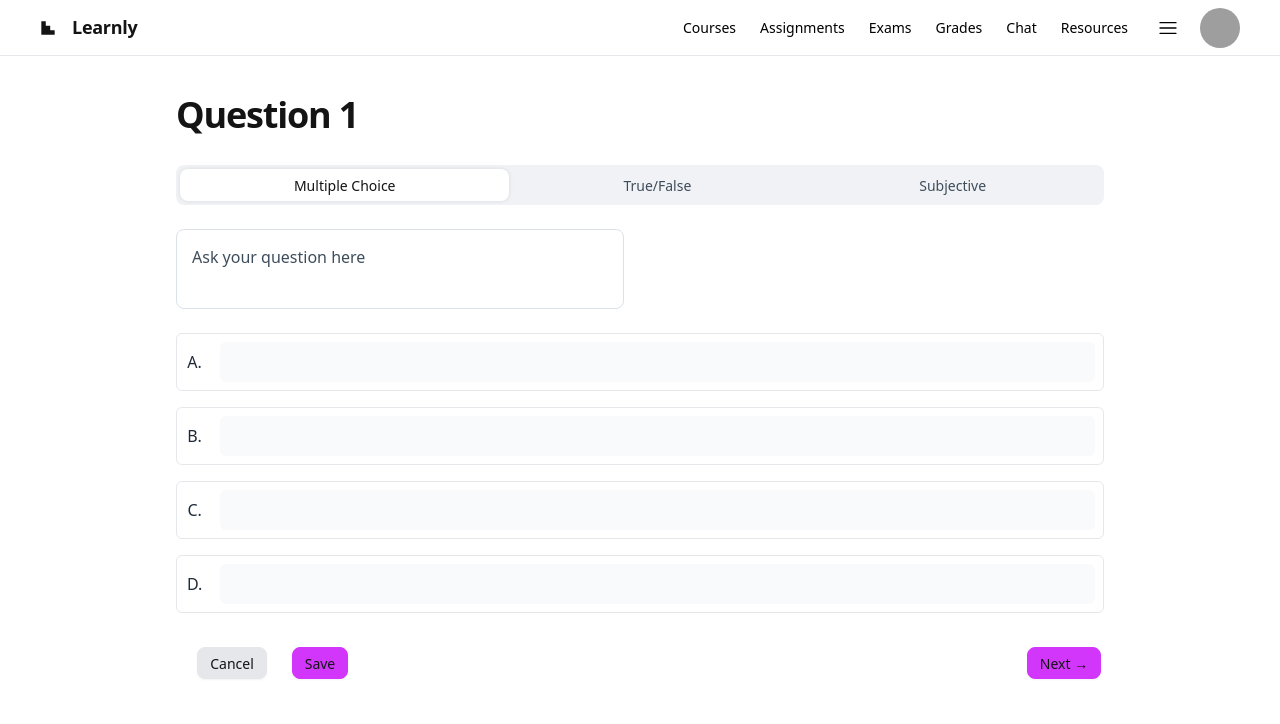
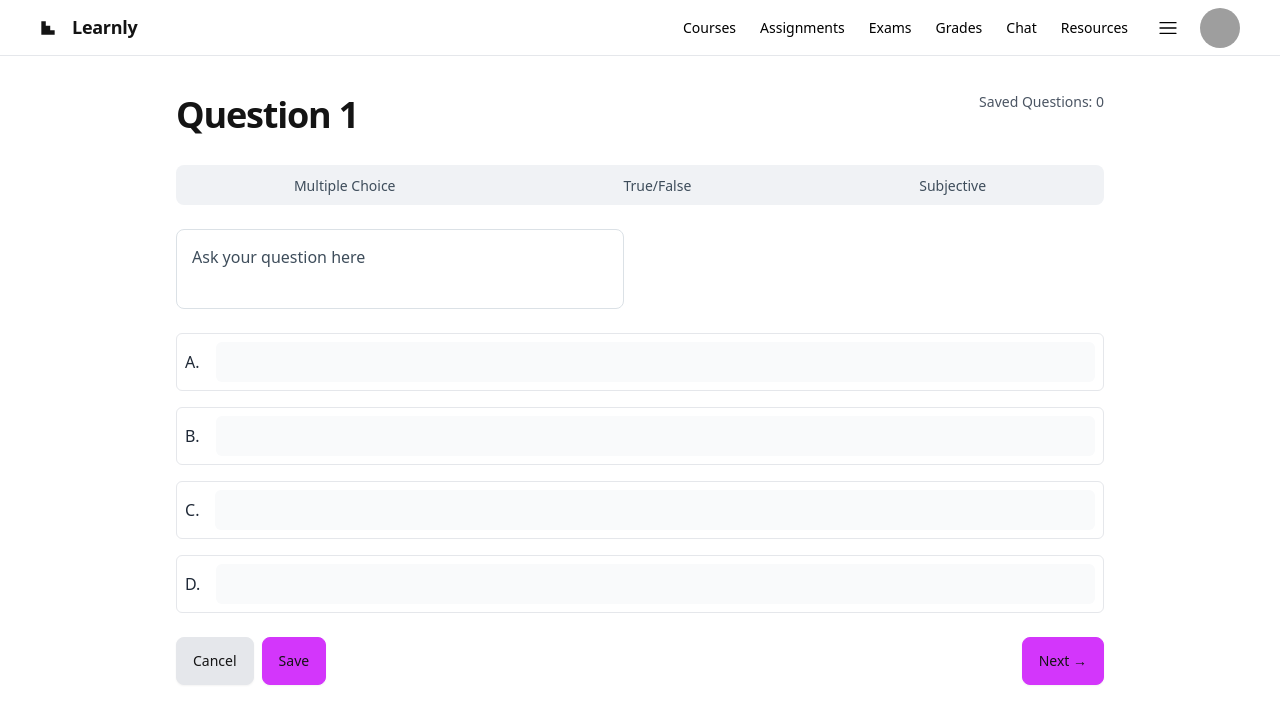
Before and after one commit to KolaAdetola/Learnly, a React (Vite) app in the folder Frontend/: page /exams in a window 1280 px wide. Shown: the top 724 px of the page. Built offline with nearby package versions, Linux system fonts and the light colour scheme; sample sign-in values are in the browser's storage; grey boxes are pictures that could not be loaded.

Commit message:
added questions increment

```diff
--- a/Frontend/src/pages/Exams/Exam.jsx
+++ b/Frontend/src/pages/Exams/Exam.jsx
@@ -2,130 +2,159 @@ import React, { useState } from "react";
 import True from "../../components/True/True.jsx";
 
 const Exam = () => {
-  const [questionType, setQuestionType] = useState("Multiple Choice"); // State to manage selected question type
+  const [questionType, setQuestionType] = useState("Multiple Choice");
+  const [questionText, setQuestionText] = useState(""); // State for question text
+  const [options, setOptions] = useState({ A: "", B: "", C: "", D: "" }); // State for options in Multiple Choice
+  const [savedQuestions, setSavedQuestions] = useState(0); // State for tracking saved questions
+  const [nextNumber,setNextNumber]=useState(1)
 
+  // Handles changing the question type
   const handleQuestionTypeChange = (type) => {
-    setQuestionType(type); // Set the selected question type
+    setQuestionType(type);
   };
+
+  // Handles changing multiple choice options
+  const handleOptionChange = (option, value) => {
+    setOptions({ ...options, [option]: value });
+  };
+
+  // Handles saving a question
+  const handleSaveQuestion = () => {
+    if (questionText.trim() === "") {
+      alert("Please enter a question before saving.");
+      return;
+    }
+
+    // Increment saved questions counter
+    setSavedQuestions(savedQuestions + 1);
+    setNextNumber(nextNumber + 1)
+
+    // Clear the question and options
+    setQuestionText("");
+    setOptions({ A: "", B: "", C: "", D: "" });
+  };
+
   return (
     <div className="layout-container flex h-screen grow flex-col bg-white">
       <div className="px-40 flex flex-1 justify-center py-5 ">
         <div className="layout-content-container flex flex-col max-w-[960px] flex-1">
+
+          {/* Indicator for number of saved questions */}
           <div className="flex flex-wrap justify-between gap-3 p-4">
             <p className="text-[#141414] text-4xl font-black leading-tight tracking-[-0.033em] min-w-72">
-              Question 1
+              Question {nextNumber}
             </p>
+            <p className="text-sm text-gray-600">Saved Questions: {savedQuestions}</p>
           </div>
-          <div className="flex  px-4 py-3">
+
+          {/* Question Type Selector */}
+          <div className="flex px-4 py-3">
             <div className="flex h-10 flex-1 items-center justify-center rounded-lg bg-[#F0F2F5] p-1">
-              <label onClick={() => handleQuestionTypeChange("Multiple Choice")} className="flex cursor-pointer h-full grow items-center justify-center overflow-hidden rounded-lg px-2 has-[:checked]:bg-[#FFFFFF] has-[:checked]:shadow-[0_0_4px_rgba(0,0,0,0.1)] has-[:checked]:text-[#141414] text-[#3E4D5B] text-sm font-medium leading-normal">
+              <label
+                onClick={() => handleQuestionTypeChange("Multiple Choice")}
+                className="flex cursor-pointer h-full grow items-center justify-center overflow-hidden rounded-lg px-2 text-[#3E4D5B] text-sm font-medium leading-normal"
+              >
                 <span className="truncate">Multiple Choice</span>
                 <input
                   type="radio"
-                  name="66354f4c-e297-4067-8497-aead72f0af56"
+                  name="questionType"
                   className="invisible w-0"
                   checked={questionType === "Multiple Choice"}
-                  value="True/False"
+                  value="Multiple Choice"
+                  readOnly
                 />
               </label>
+
               <label
-               onClick={() => handleQuestionTypeChange("True/False")} className="flex cursor-pointer h-full grow items-center justify-center overflow-hidden rounded-lg px-2 has-[:checked]:bg-[#FFFFFF] has-[:checked]:shadow-[0_0_4px_rgba(0,0,0,0.1)] has-[:checked]:text-[#141414] text-[#3E4D5B] text-sm font-medium leading-normal"
+                onClick={() => handleQuestionTypeChange("True/False")}
+                className="flex cursor-pointer h-full grow items-center justify-center overflow-hidden rounded-lg px-2 text-[#3E4D5B] text-sm font-medium leading-normal"
               >
                 <span className="truncate">True/False</span>
                 <input
                   type="radio"
-                  name="66354f4c-e297-4067-8497-aead72f0af56"
+                  name="questionType"
                   className="invisible w-0"
                   checked={questionType === "True/False"}
                   value="True/False"
+                  readOnly
                 />
               </label>
-              <label onClick={() => handleQuestionTypeChange("Subjective")} className="flex cursor-pointer h-full grow items-center justify-center overflow-hidden rounded-lg px-2 has-[:checked]:bg-[#FFFFFF] has-[:checked]:shadow-[0_0_4px_rgba(0,0,0,0.1)] has-[:checked]:text-[#141414] text-[#3E4D5B] text-sm font-medium leading-normal">
+
+              <label
+                onClick={() => handleQuestionTypeChange("Subjective")}
+                className="flex cursor-pointer h-full grow items-center justify-center overflow-hidden rounded-lg px-2 text-[#3E4D5B] text-sm font-medium leading-normal"
+              >
                 <span className="truncate">Subjective</span>
                 <input
                   type="radio"
-                  name="66354f4c-e297-4067-8497-aead72f0af56"
+                  name="questionType"
                   className="invisible w-0"
                   checked={questionType === "Subjective"}
-                  value="True/False"
+                  value="Subjective"
+                  readOnly
                 />
               </label>
             </div>
           </div>
-          <div className="flex max-w-[480px] flex-wrap items-end gap-4 px-4 py-3 ">
-            <label className="flex flex-col min-w-40 flex-1 ">
+
+          {/* Question Text Input */}
+          <div className="flex max-w-[480px] flex-wrap items-end gap-4 px-4 py-3">
+            <label className="flex flex-col min-w-40 flex-1">
               <textarea
-                type="text"
                 placeholder="Ask your question here"
-                className="form-input flex w-full min-w-0 flex-1 overflow-auto scroll-pb-2 resize-none rounded-lg text-[#141414] focus:outline-0 focus:ring-0 border border-[#DBE1E6] bg-[#FFFFFF] focus:border-[#DBE1E6] placeholder:text-[#3E4D5B] p-[15px] text-base font-normal leading-normal"
-                value=""
+                className="form-input flex w-full min-w-0 flex-1 resize-none rounded-lg text-[#141414] focus:outline-0 focus:ring-0 border border-[#DBE1E6] bg-[#FFFFFF] focus:border-[#DBE1E6] placeholder:text-[#3E4D5B] p-[15px] text-base font-normal leading-normal"
+                value={questionText}
+                onChange={(e) => setQuestionText(e.target.value)}
               ></textarea>
             </label>
           </div>
 
+          {/* Conditional Rendering for Question Type */}
           {questionType === "True/False" && (
             <div className="px-0 py-3">
               <True />
             </div>
           )}
+
           {questionType === "Multiple Choice" && (
             <div className="flex flex-col gap-4 items-center justify-between px-4 py-3">
-              <div className="w-full px-2 py-2 items-center border rounded-md flex flex-row gap-4">
-                <div className="text-gray-800 size-5 flex items-center justify-center">A.</div>
+              {["A", "B", "C", "D"].map((option) => (
+                <div
+                  key={option}
+                  className="w-full px-2 py-2 items-center border rounded-md flex flex-row gap-4"
+                >
+                  <div className="text-gray-800 flex items-center justify-center">
+                    {option}.
+                  </div>
                   <div className="flex items-center w-full">
                     <textarea
                       type="text"
-                    className="bg-gray-50 scroll-pb-2 w-[100%] outline-none rounded-md h-10 px-2 py-2 resize-none overflow-auto text-gray-800"
+                      className="bg-gray-50 w-full outline-none rounded-md h-10 px-2 py-2 resize-none overflow-auto text-gray-800"
+                      value={options[option]}
+                      onChange={(e) => handleOptionChange(option, e.target.value)}
                     />
                   </div>
                 </div>
-              <div className="w-full px-2 py-2 items-center border rounded-md flex flex-row gap-4">
-                <div className="text-gray-800 size-5 flex items-center justify-center">B.</div>
-                <div className="flex items-center w-full">
-                  <textarea
-                    type="text"
-                    className="bg-gray-50 scroll-pb-2 w-[100%] outline-none rounded-md h-10 px-2 py-2 resize-none overflow-auto text-gray-800"
-                  />
-                </div>
-              </div>
-              <div className="w-full px-2 py-2 items-center border rounded-md flex flex-row gap-4">
-                <div className="text-gray-800 size-5 flex items-center justify-center">C.</div>
-                <div className="flex items-center w-full">
-                  <textarea
-                    type="text"
-                    className="bg-gray-50 scroll-pb-2 w-[100%] outline-none rounded-md h-10 px-2 py-2 resize-none overflow-auto text-gray-800"
-                  />
-                </div>
-              </div>
-              <div className="w-full px-2 py-2 items-center border rounded-md flex flex-row gap-4">
-                <div className="text-gray-800 size-5 flex items-center justify-center">D.</div>
-                <div className="flex items-center w-full">
-                  <textarea
-                    type="text"
-                    className="bg-gray-50 scroll-pb-2 w-[100%] outline-none rounded-md h-10 px-2 py-2 resize-none overflow-auto text-gray-800"
-                  />
-                </div>
-              </div>
+              ))}
             </div>
           )}
-          <div className="@container flex flex-wrap justify-between gap-0 px-4 py-3 ">
-            <div className="gap-2 px-4 flex flex-wrap justify-start ">
-              <div className="flex flex-col items-center gap-2 bg-[#FFFFFF] py-2.5 text-center w-20">
-                <p className="btn btn-accent btn-sm text-[#141414] text-sm font-medium leading-normal">
+
+          {/* Bottom Buttons */}
+          <div className="flex justify-between px-4 py-3">
+            <div className="flex gap-2">
+              <button className="btn btn-accent text-[#141414] text-sm font-medium">
                 Cancel
-                </p>
-              </div>
-              <div className="flex flex-col items-center gap-2 bg-[#FFFFFF] py-2.5 text-center w-20">
-                <button className="btn btn-primary btn-sm text-[#141414] text-sm font-medium leading-normal">
+              </button>
+              <button
+                className="btn btn-primary text-[#141414] text-sm font-medium"
+                onClick={handleSaveQuestion}
+              >
                 Save
               </button>
             </div>
-            </div>
-            <div className="flex flex-col items-center gap-2 bg-[#FFFFFF] py-2.5 text-center w-20">
-              <p className="btn btn-primary btn-sm text-[#141414] text-sm font-medium flex flex-row leading-normal">
+            <button className="btn btn-primary text-[#141414] text-sm font-medium" onClick={handleSaveQuestion} >
               Next &#8594;
-              </p>
-            </div>
+            </button>
           </div>
         </div>
       </div>
```
Lines whose indentation alone changed are shown as unchanged.
